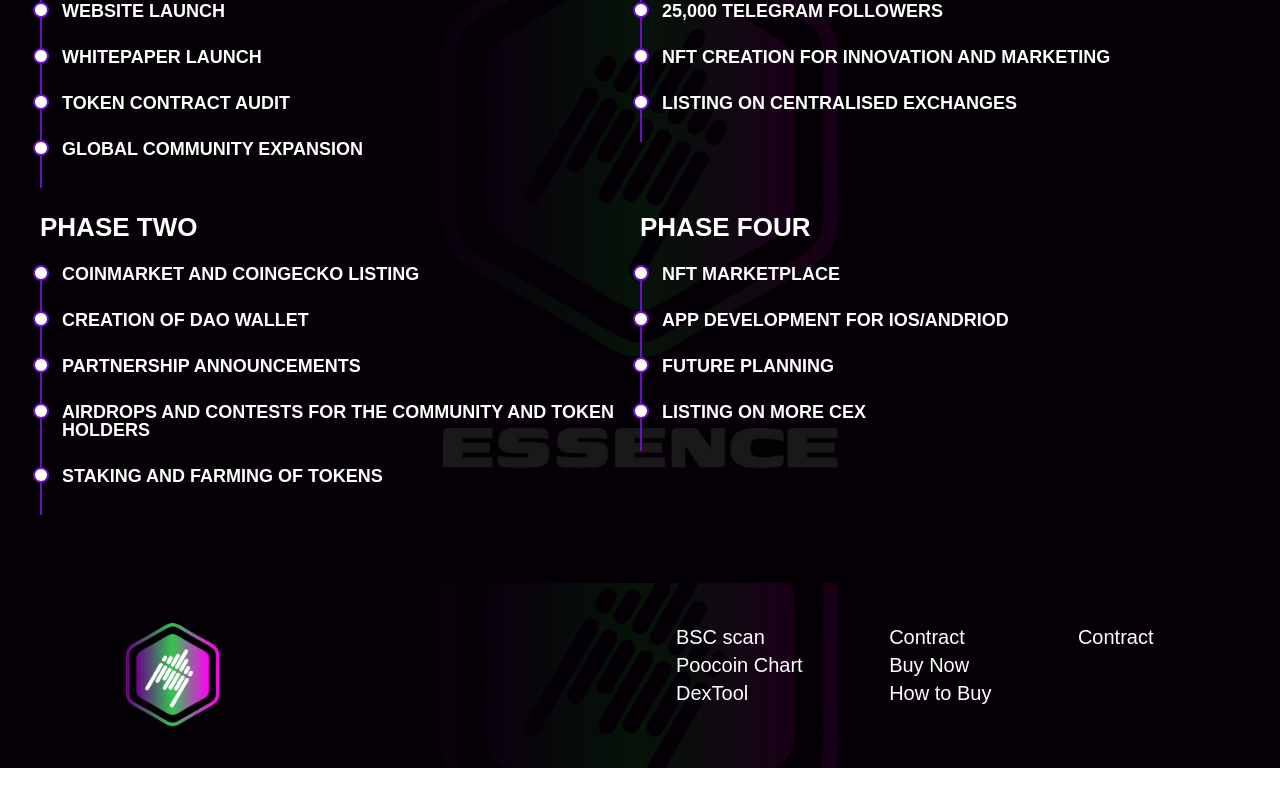
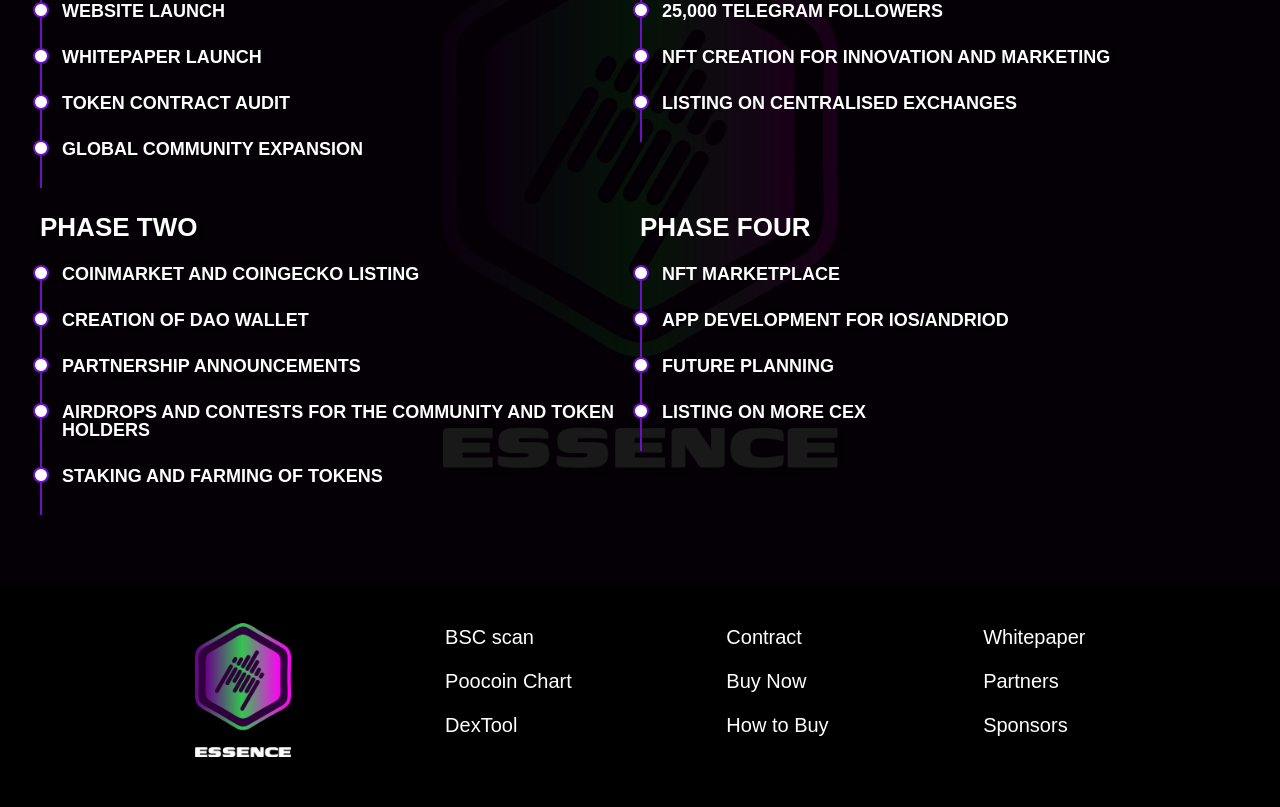
Before and after one commit to codegiyu/viktor-essence, a React (Create React App) app: page / in a window 1280 px wide. Shown: the part 2887-3694 px from the top of the page. Before the commit the page ends 3655 px from the top, so only its background shows below. Built offline with nearby package versions, Linux system fonts and the light colour scheme.

Commit message:
footer completed

```diff
--- a/src/App.js
+++ b/src/App.js
@@ -348,7 +348,7 @@ function App() {
             </div>
           </div>
         </div>
-        <div className="hero-section p-10 md:p-30">
+        <div className="bg-black p-10 md:p-30">
           <Footer/>
         </div>
       </main>
--- a/src/components/Footer.js
+++ b/src/components/Footer.js
@@ -1,25 +1,25 @@
 import React from 'react'
-import essenceLogo from "../images/essenceLogoMain.png";
+import essenceLogo3 from "../images/essenceLogo3.png";
 
 function Footer() {
   return (
     <div>
-      <div className="flex flex-col md:flex-row justify-evenly">
-        <div>
-          <img src={essenceLogo} alt="logo" className="w-1/5" />
+      <div className="flex flex-col md:flex-row justify-evenly items-center md:items-start text-center md:text-left">
+        <img src={essenceLogo3} alt="logo" className="w-24 mb-7 mb:mb-0" />
+        <div className='mb-8'>
+          <p className="text-white text-sm md:text-xl mb-4">BSC scan</p>
+          <p className="text-white text-sm md:text-xl mb-4">Poocoin Chart</p>
+          <p className="text-white text-sm md:text-xl mb-4">DexTool</p>
+        </div>
+        <div className='mb-8'>
+          <p className="text-white text-sm md:text-xl mb-4">Contract</p>
+          <p className="text-white text-sm md:text-xl mb-4">Buy Now</p>
+          <p className="text-white text-sm md:text-xl mb-4">How to Buy</p>
         </div>
         <div>
-          <p className="text-white text-sm md:text-xl">BSC scan</p>
-          <p className="text-white text-sm md:text-xl">Poocoin Chart</p>
-          <p className="text-white text-sm md:text-xl">DexTool</p>
-        </div>
-        <div>
-          <p className="text-white text-sm md:text-xl">Contract</p>
-          <p className="text-white text-sm md:text-xl">Buy Now</p>
-          <p className="text-white text-sm md:text-xl">How to Buy</p>
-        </div>
-        <div>
-          <p className="text-white text-sm md:text-xl">Contract</p>
+          <p className="text-white text-sm md:text-xl mb-4">Whitepaper</p>
+          <p className="text-white text-sm md:text-xl mb-4">Partners</p>
+          <p className="text-white text-sm md:text-xl mb-4">Sponsors</p>
         </div>
       </div>
     </div>
```
Also changed, not shown: src/images/essenceLogo3.png (added).
